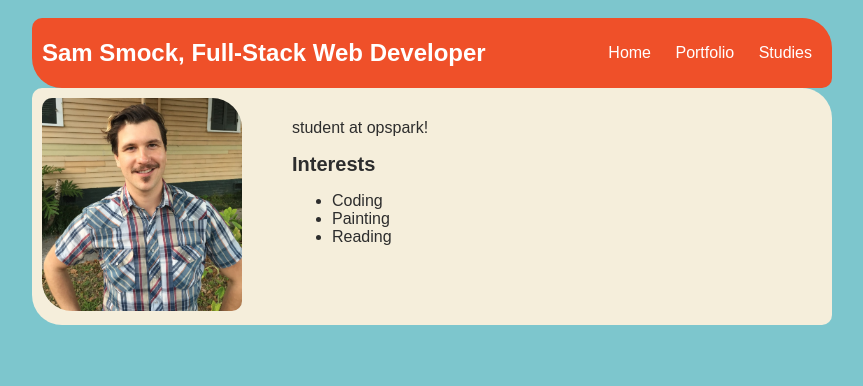
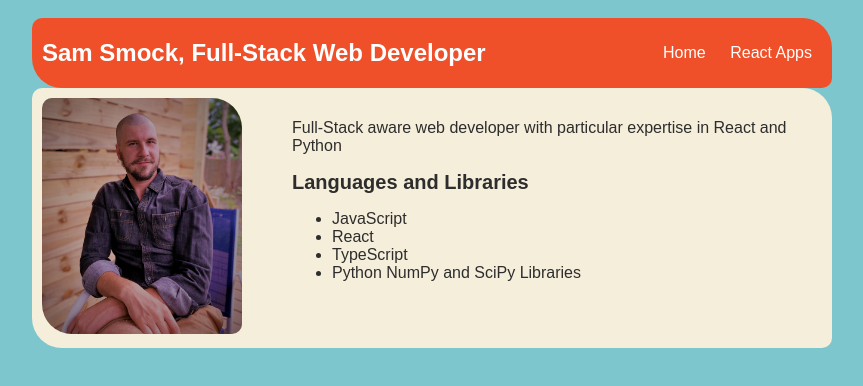
Before and after one commit to samuelsmock/vanillawebsite, a plain HTML site: page index.html in a window 1280 px wide. Shown: the whole page, without its empty margins (208-1071 px from the left). Drawn offline with Linux system fonts and the light colour scheme.

Commit message:
update headshot

```diff
--- a/index.html
+++ b/index.html
@@ -11,27 +11,27 @@
               <header>Sam Smock, Full-Stack Web Developer</header>
               <ul>
                   <li><a href="index.html">Home</a></li>
-                  <li><a href = "portfolio.html">Portfolio</a></li>
-                  <li><a href="studies.html">Studies</a></li>
+                  <li><a href = "portfolio.html">React Apps</a></li>
               </ul>
           </nav>
 
           <main>
           <div class="sidebar">
-              <img src = "photo.jpg">
+              <img src = "headshot2.jpg">
 
           </div>
           <div class="content">
               <header></header>
                   <p>
-                      student at opspark!
+                      Full-Stack aware web developer with particular expertise in React and Python
                   </p>
                   <section class="interests">
-                      <header>Interests </header>
+                      <header> Languages and Libraries </header>
                           <ul>
-                              <li>Coding</li>
-                              <li>Painting</li>
-                              <li>Reading</li>
+                              <li>JavaScript</li>
+                              <li>React</li>
+                              <li>TypeScript</li>
+                              <li>Python NumPy and SciPy Libraries</li>
                           </ul>
 
                   </section>
```
Also changed, not shown: headshot2.jpg (added), photo.jpg (deleted).
